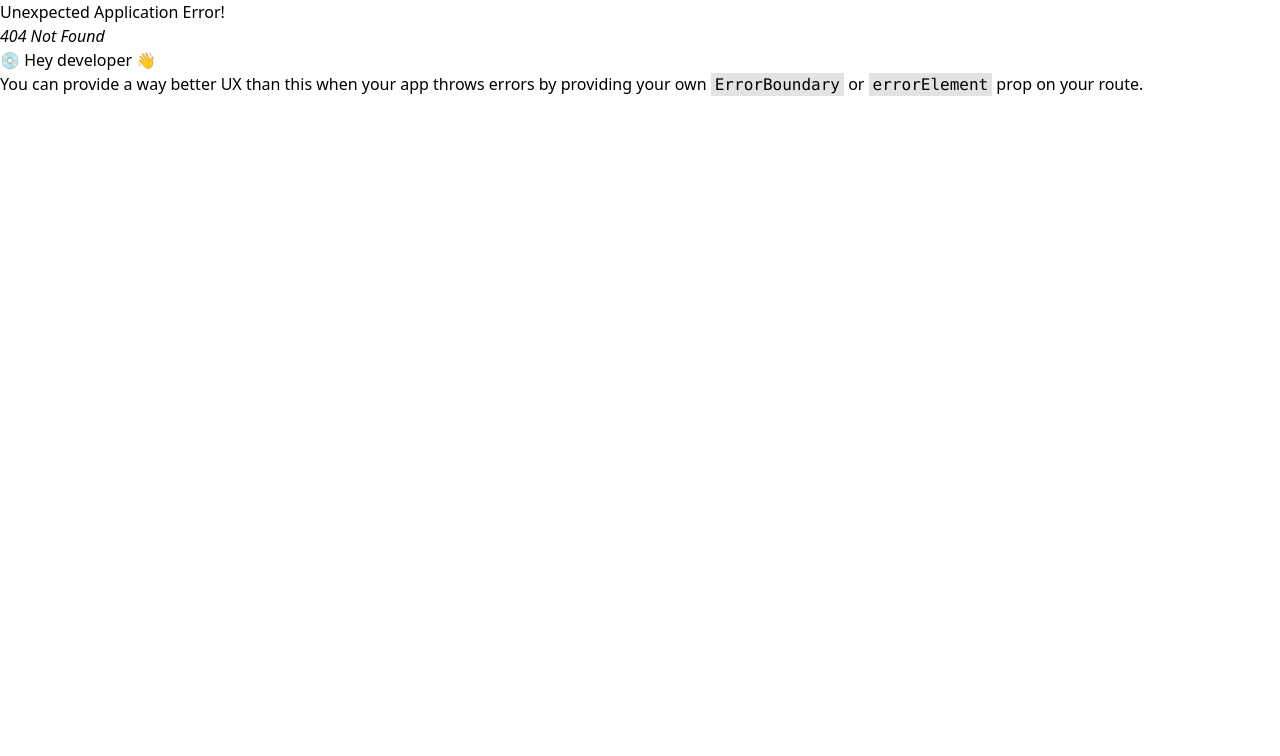
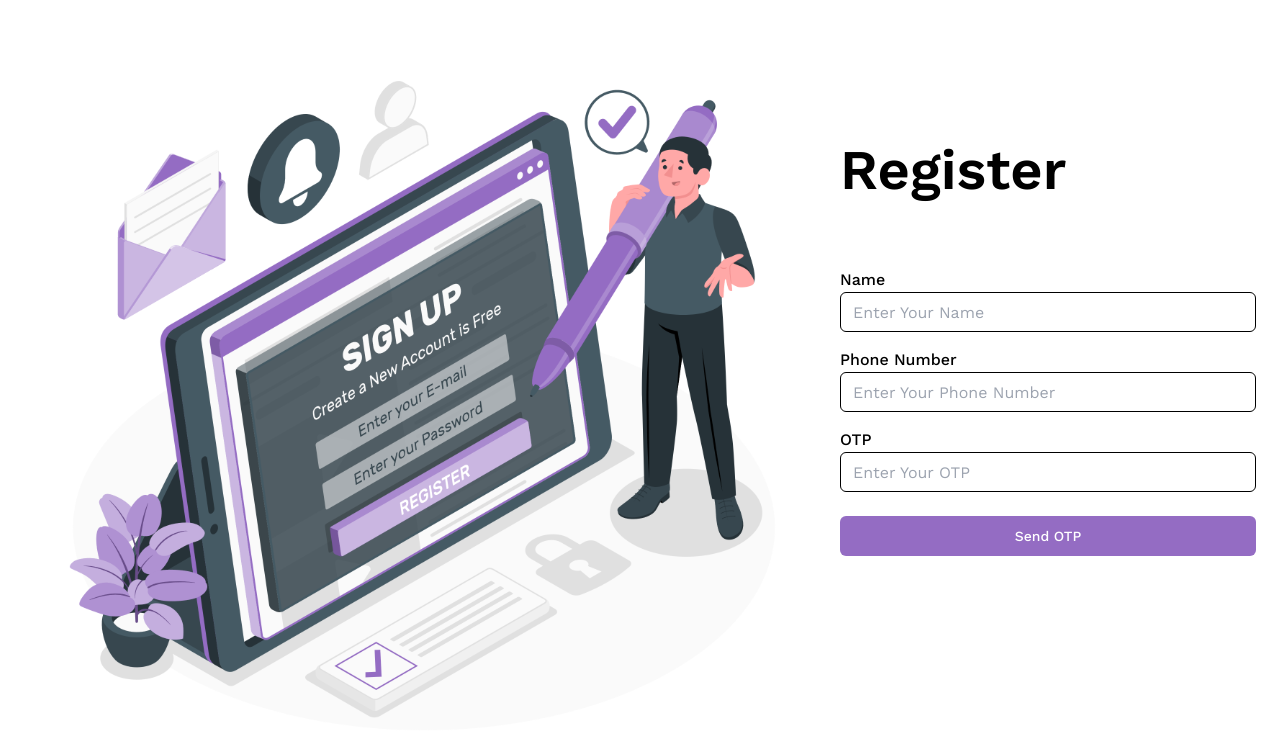
Before and after one commit to abhiineat/Workshala, a React (Vite) app: page /register in a window 1280 px wide. Before the commit this address had no page. Shown: the top 756 px of the page. Built offline with nearby package versions, Linux system fonts and the light colour scheme.

Commit message:
added reset password page

```diff
--- a/src/components/LoginPage.jsx
+++ b/src/components/LoginPage.jsx
@@ -10,7 +10,7 @@ export default function LoginPage() {
         <div className="mt-[9vh] flex flex-wrap flex-col ">
           <div className=" font-WorkSans font-medium text-base flex">Email</div>
           <form>
-          <div className=" flex">
+          <div className="flex">
 
             <input type="email" required name="email" className="border border-black rounded-md font-WorkSans text-base w-[20rem] h-[3rem] pl-4 max-[640px]:w-[50vw]  max-[420px]:w-[70vw] " placeholder='Enter your email' />
           </div>
@@ -18,7 +18,7 @@ export default function LoginPage() {
           <div className="flex">
             <input type="password" required name="password" className="border border-black rounded-md font-WorkSans text-base w-[20rem] h-[3rem] pl-4 max-[640px]:w-[50vw]  max-[420px]:w-[70vw] " placeholder='Enter your Password' />
           </div>
-          <div className="flex flex-row mt-[1vh] max-[640px]:w-[50vw] ">
+          <div className="flex  flex-row mt-[1vh] max-[640px]:w-[50vw] ">
             <div className="">
               <input type="checkbox" className='' name='rememberMe' />
 
--- /dev/null
+++ b/src/components/Register/Register.jsx
@@ -0,0 +1,38 @@
+import React from 'react'
+import registerImg from '../../assets/register.svg'
+const page=()=>{
+
+}
+function Register() {
+  return (
+    <>
+        < div className='flex flex-wrap flex-row max-[1156px]:justify-center ' >
+      <img className=' h-[90vh] ml-[5vw] mt-[3vh] max-[500px]:h-[50vh] max-[500px]:p-1' src={registerImg}/>
+      <div className='flex flex-wrap flex-col mt-[4rem]'>
+        <div className='font-WorkSans font-semibold text-[3.5rem] mt-[4rem] ml-[3.5rem] max-[1156px]:mt-0 max-[640px]:text-[8vw] max-[500px]:ml-8 '>Register</div>
+        <div className='flex flex-wrap flex-col '>
+            <form >
+            <div className='flex flex-wrap flex-col'>
+            <div className=" flex flex-wrap font-WorkSans font-medium text-base ml-[3.5rem] mt-[3.5rem] mb-0  max-[500px]:ml-8">Name</div>
+            <input type="text" required name="text" className="flex flex-wrap border border-black rounded-md font-WorkSans text-base w-[26rem] ml-[3.5rem] h-[2.5rem] pl-3 max-[640px]:w-[65vw] max-[500px]:ml-8  " placeholder='Enter Your Name' />
+
+            <div className="flex flex-wrap font-WorkSans font-medium text-base ml-[3.5rem] mt-4 p-0 max-[500px]:ml-8">Phone Number</div>
+            <input type="number" required name="phone" className="flex flex-wrap border border-black rounded-md font-WorkSans text-base w-[26rem] ml-[3.5rem] h-[2.5rem] pl-3 max-[640px]:w-[65vw] max-[500px]:ml-8" placeholder='Enter Your Phone Number' />
+            <div className=" font-WorkSans font-medium text-base ml-[3.5rem] mt-4 p-0 flex flex-wrap max-[500px]:ml-8">OTP</div>
+            <input type="password" required name="password" className="border border-black rounded-md font-WorkSans text-base w-[26rem] ml-[3.5rem] h-[2.5rem] pl-3 max-[640px]:w-[65vw] max-[500px]:ml-8" placeholder='Enter Your OTP' />
+            </div>
+            <div>
+            <button className='font-WorkSans font-medium text-sm text-white w-[26rem] rounded-md h-[2.5rem] mt-6 bg-[#946CC3] ml-[3.5rem] max-[640px]:w-[65vw] max-[500px]:ml-8'>Send OTP</button>
+            </div>
+            </form>
+
+        </div>
+
+      </div>
+      </div>
+
+    </>
+  )
+}
+
+export default Register
--- a/src/components/Reset password/Reset.jsx
+++ b/src/components/Reset password/Reset.jsx
@@ -3,8 +3,29 @@ import ResetImg from '../../assets/Reset.svg'
 function Reset() {
   return (
     <>
-      < div className='flex flex-wrap flex-row max-[1024px]:justify-center' >
-      <img className=' h-[90vh] ml-[5vw] mt-[2vh] max-[640px]:ml-0 max-[640px]:h-[30rem] max-[420px]:mt-0 max-[420px]:h-[20rem]' src={ResetImg}/>
+      < div className='flex flex-wrap flex-row max-[1156px]:justify-center ' >
+      <img className=' h-[90vh] ml-[5vw] mt-[3vh] max-[500px]:h-[50vh] max-[500px]:p-1' src={ResetImg}/>
+      <div className='flex flex-wrap flex-col mt-[4rem]'>
+        <div className='font-WorkSans font-semibold text-[3.5rem] mt-[4rem] ml-[3.5rem] max-[1156px]:mt-0 max-[640px]:text-[8vw] max-[500px]:ml-8 '>Reset Password</div>
+        <div className='flex flex-wrap flex-col '>
+            <form >
+            <div className='flex flex-wrap flex-col'>
+            <div className=" flex flex-wrap font-WorkSans font-medium text-base ml-[3.5rem] mt-[3.5rem] mb-0  max-[500px]:ml-8">New Password</div>
+            <input type="password" required name="password" className="flex flex-wrap border border-black rounded-md font-WorkSans text-base w-[26rem] ml-[3.5rem] h-[2.5rem] pl-3 max-[640px]:w-[65vw] max-[500px]:ml-8  " placeholder='Enter Your New Password' />
+
+            <div className="flex flex-wrap font-WorkSans font-medium text-base ml-[3.5rem] mt-4 p-0 max-[500px]:ml-8">Confirm Password</div>
+            <input type="password" required name="password" className="flex flex-wrap border border-black rounded-md font-WorkSans text-base w-[26rem] ml-[3.5rem] h-[2.5rem] pl-3 max-[640px]:w-[65vw] max-[500px]:ml-8" placeholder='Re-write Your New Password' />
+            <div className=" font-WorkSans font-medium text-base ml-[3.5rem] mt-4 p-0 flex flex-wrap max-[500px]:ml-8">OTP</div>
+            <input type="password" required name="password" className="border border-black rounded-md font-WorkSans text-base w-[26rem] ml-[3.5rem] h-[2.5rem] pl-3 max-[640px]:w-[65vw] max-[500px]:ml-8" placeholder='Enter Your OTP' />
+            </div>
+            <div>
+            <button className='font-WorkSans font-medium text-sm text-white w-[26rem] rounded-md h-[2.5rem] mt-6 bg-[#946CC3] ml-[3.5rem] max-[640px]:w-[65vw] max-[500px]:ml-8'>Sign in</button>
+            </div>
+            </form>
+
+        </div>
+
+      </div>
       </div>
     </>
   )
--- a/src/main.jsx
+++ b/src/main.jsx
@@ -5,11 +5,13 @@ import './index.css'
 import { Route, RouterProvider, Routes, createBrowserRouter, createRoutesFromElements } from 'react-router-dom'
 import LoginPage from './components/LoginPage.jsx'
 import Reset from './components/Reset password/Reset.jsx'
+import Register from './components/Register/Register.jsx'
 const router=createBrowserRouter(
   createRoutesFromElements(
     <Route path='/' element={<App/>}>
         <Route path='login' element={<LoginPage/>}/>
         <Route path='reset' element={<Reset/>}/>
+        <Route path='register' element={<Register/>}/>
     </Route>
 
   )
```
Also changed, not shown: src/assets/register.svg (added).
